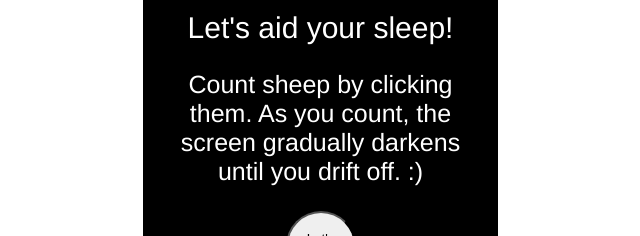
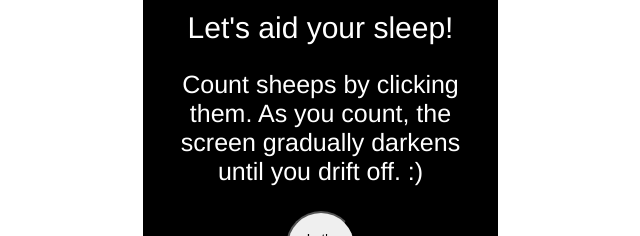
Before and after one commit to Orenikoe/sheepsleep, a Vue app: page / in a window 1280 px wide. Shown: the part 175-411 px from the top of the page, without its empty margins (322-962 px from the left). Built offline with nearby package versions, Linux system fonts and the light colour scheme.

Commit message:
updated text

```diff
--- a/src/components/InstructionsComp.vue
+++ b/src/components/InstructionsComp.vue
@@ -15,7 +15,7 @@ import {ref} from 'vue'
 let display = ref(false)
 const instructions = {
     title: `Let's aid your sleep!`,
-    paragraph: 'Count sheep by clicking them. As you count, the screen gradually darkens until you drift off. :)'
+    paragraph: 'Count sheeps by clicking them. As you count, the screen gradually darkens until you drift off. :)'
 }
 setTimeout(() => {
     display.value = true
```
